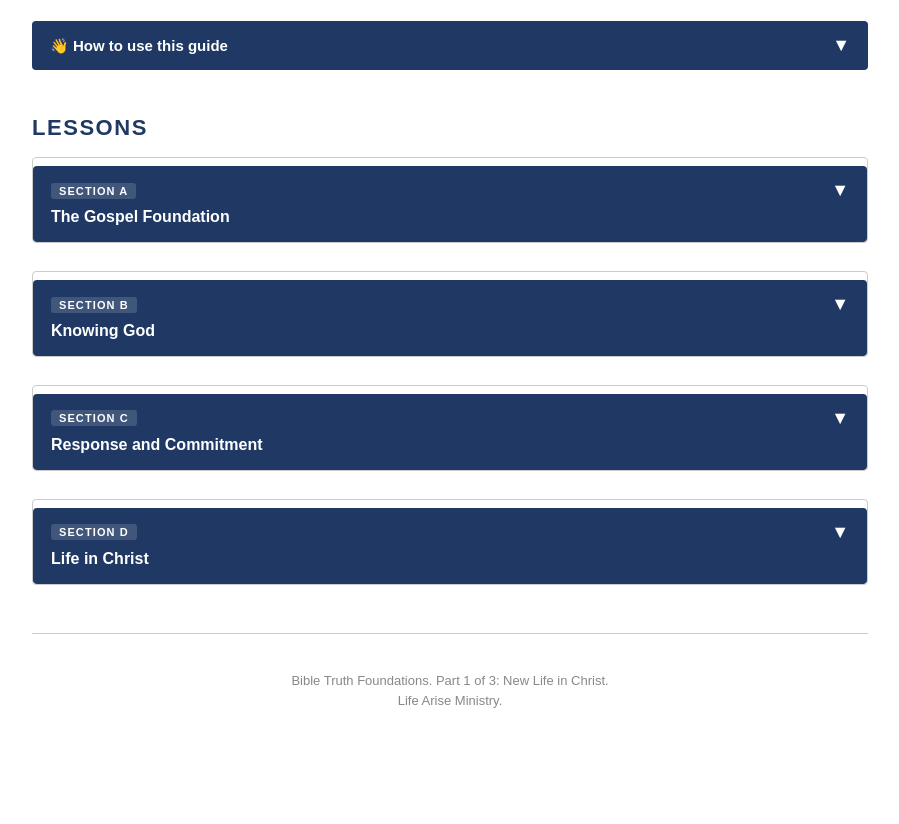
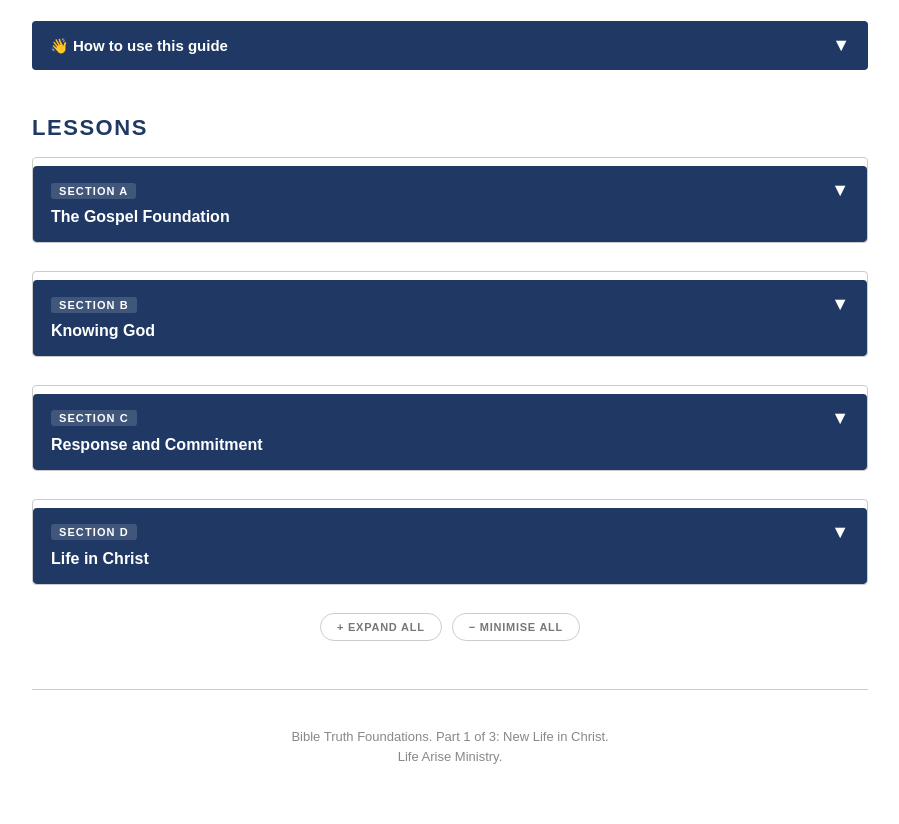
Before and after one commit to Daveflyon/btf-lifearise, a plain HTML site: page index.html in a window 1280 px wide. Shown: the part 489-1313 px from the top of the page, without its empty margins (190-1089 px from the left). Before the commit the page ends 1257 px from the top, so only its background shows below. Drawn offline with Linux system fonts and the light colour scheme.

Commit message:
Add Expand All/Minimise All bulk toggle to index.html sections

```diff
--- a/index.html
+++ b/index.html
@@ -227,6 +227,32 @@
   .lesson-link { color: #1F3864; font-weight: 700; text-decoration: underline; flex: 1; }
   .lesson-link:hover, .lesson-link:focus { color: #2c54a0; outline: 2px solid #2c54a0; outline-offset: 2px; }
 
+  .btf-section-controls {
+    display: flex;
+    gap: 10px;
+    justify-content: center;
+    margin: 28px 0 8px;
+  }
+  .btf-section-ctrl-btn {
+    display: inline-flex;
+    align-items: center;
+    gap: 6px;
+    background: none;
+    border: 1px solid #cccccc;
+    color: #777;
+    font-family: Arial, Helvetica, sans-serif;
+    font-size: 11px;
+    font-weight: 700;
+    letter-spacing: 0.07em;
+    text-transform: uppercase;
+    padding: 7px 16px;
+    border-radius: 20px;
+    cursor: pointer;
+    transition: background 0.15s, border-color 0.15s, color 0.15s;
+  }
+  .btf-section-ctrl-btn:hover { background: #f2f2f2; border-color: #1F3864; color: #1F3864; }
+  .btf-section-ctrl-btn:focus { outline: 2px solid #2c54a0; outline-offset: 2px; }
+
   .page-footer {
     font-size: 13px;
     color: #888;
@@ -422,6 +448,11 @@
   </div>
 </div>
 
+<div class="btf-section-controls">
+  <button type="button" class="btf-section-ctrl-btn" id="btf-expand-all">+ Expand All</button>
+  <button type="button" class="btf-section-ctrl-btn" id="btf-minimise-all">&minus; Minimise All</button>
+</div>
+
 <div class="page-footer">
   <p>Bible Truth Foundations. Part 1 of 3: New Life in Christ.<br>
   Life Arise Ministry.</p>
@@ -437,6 +468,27 @@
         body.classList.toggle('open', !expanded);
       });
     });
+
+    // ── Bulk Expand All / Minimise All ──
+    var allAccordionBtns = document.querySelectorAll('.accordion-btn');
+    function setAllAccordions(open) {
+      allAccordionBtns.forEach(function (btn) {
+        var body = document.getElementById(btn.getAttribute('aria-controls'));
+        btn.setAttribute('aria-expanded', String(open));
+        body.classList.toggle('open', open);
+      });
+    }
+    var expandAllBtn = document.getElementById('btf-expand-all');
+    var minimiseAllBtn = document.getElementById('btf-minimise-all');
+    if (expandAllBtn) {
+      expandAllBtn.addEventListener('click', function () { setAllAccordions(true); });
+    }
+    if (minimiseAllBtn) {
+      minimiseAllBtn.addEventListener('click', function () {
+        setAllAccordions(false);
+        window.scrollTo({ top: 0, behavior: 'smooth' });
+      });
+    }
   });
 </script>
 
```
